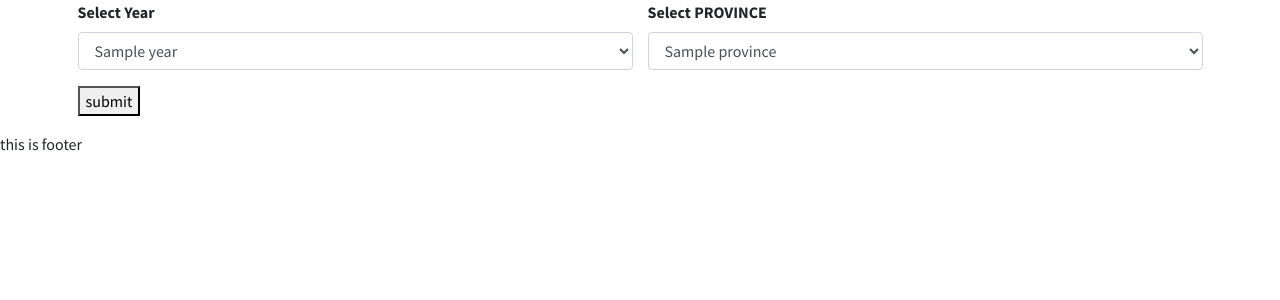
After one commit to B1umenkrAn2/Website, a PHP site: template app/views/info/selector.php in a window 1280 px wide. The commit adds this page. Shown: the top 300 px of the page. Run offline with PHP 8.4, Linux system fonts and the light colour scheme; the template is opened without the code that fills it: most values are stand-ins (such as "Sample title", 1, 10 or a date in 2020); some libraries are stand-ins or nearby versions.

Commit message:
selector update

```diff
--- a/app/views/home/index.php
+++ b/app/views/home/index.php
@@ -1,4 +1,5 @@
 <!-- start of wrapper -->
+<script></script>
 <div class="wrapper">
 
 
@@ -14,7 +15,7 @@
                 <!-- /.col -->
                 <div class="col-sm-6">
                     <ol class="breadcrumb float-sm-right">
-                        <li class="breadcrumb-item"><a href="index/index">Home</a></li>
+                        <li class="breadcrumb-item"><a href="Home">Home</a></li>
                         <li class="breadcrumb-item active">Home</li>
                     </ol>
                 </div>
--- a/app/views/info/all.php
+++ b/app/views/info/all.php
@@ -86,11 +86,11 @@
                                 <!--                                    <td>X</td>-->
                                 <!--                                </tr>-->
                                 <?php
-                                foreach ($entities as $info){
+                                foreach ($entities as $info) {
 
                                     echo "<tr>";
-                                    foreach ($info as $data ){
-                                    echo "<td>".$data."</td>";
+                                    foreach ($info as $data) {
+                                        echo "<td>" . $data . "</td>";
                                     }
                                     echo "</tr>";
                                 }
--- /dev/null
+++ b/app/views/info/selector.php
@@ -0,0 +1,40 @@
+<div class="container">
+    <form action="info/selector" method="post">
+        <div class="row">
+
+            <div class="col-sm-6">
+                <!-- select -->
+                <div class="form-group">
+                    <label>Select Year</label>
+                    <select class="form-control">
+                        <?php
+                        foreach ($year as $info) {
+                            foreach ($info as $data) {
+                                echo "<option>" . $data . "</option>";
+                            }
+                        }
+                        ?>
+                    </select>
+                </div>
+            </div>
+            <div class="col-sm-6">
+                <!-- select -->
+                <div class="form-group">
+                    <label>Select PROVINCE</label>
+                    <select class="form-control">
+                       <?php
+                        foreach ($province as $info) {
+                            foreach ($info as $data) {
+                                echo "<option>" . $data . "</option>";
+                            }
+                        }
+                        ?>
+                    </select>
+                </div>
+            </div>
+
+
+        </div>
+        <button type="submit">submit</button>
+    </form>
+</div>
```
Also changed, not shown: app/controllers/InfoController.php (+11 -0 lines), app/models/Info.php (+7 -0 lines), app/views/info/index.php (indentation only). Lines whose indentation alone changed are shown as unchanged.
